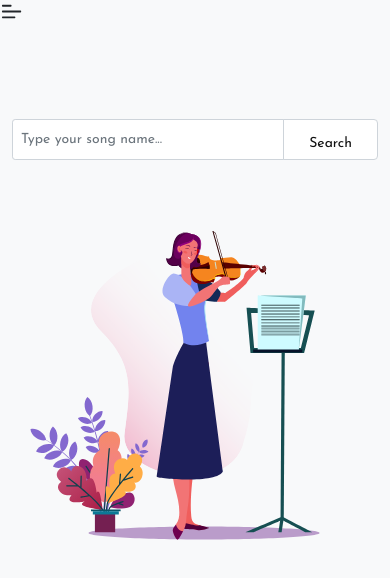
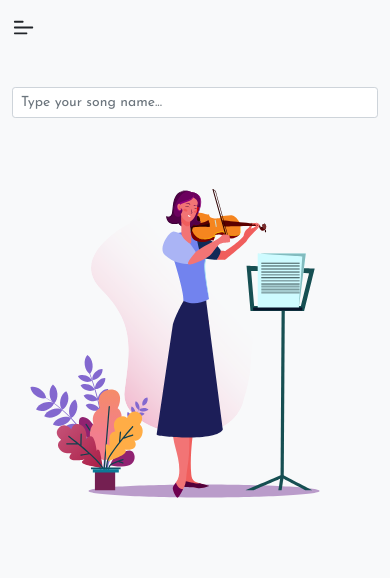
Before and after one commit to khalidccnu/audionic, a React (Vite) app: page /search in a window 390 px wide. Shown: the top 578 px of the page. Built offline with nearby package versions, Linux system fonts and the light colour scheme.

Commit message:
issue fixed

```diff
--- a/src/Root.tsx
+++ b/src/Root.tsx
@@ -86,11 +86,13 @@ const Root = () => {
         </div>
       </div>
       <div>
-        <CgMenuLeft
-          style={{ cursor: "pointer" }}
-          className="d-md-none fs-3 mb-5"
-          onClick={() => setHbMenu(false)}
-        />
+        <div className="container">
+          <CgMenuLeft
+            style={{ cursor: "pointer" }}
+            className="d-md-none fs-3 mt-3"
+            onClick={() => setHbMenu(false)}
+          />
+        </div>
         <Outlet />
       </div>
       <Toaster />
--- a/src/index.css
+++ b/src/index.css
@@ -81,6 +81,16 @@ input:focus,
   gap: 1rem;
 }
 
+.card {
+  transform: scale(1);
+  transition-property: transform;
+  transition-duration: 500ms;
+}
+
+.card:hover {
+  transform: scale(1.03);
+}
+
 .songs .player {
   background-color: #5f9ea0;
 }
--- a/src/pages/Favourites.tsx
+++ b/src/pages/Favourites.tsx
@@ -81,6 +81,7 @@ const Favourites = () => {
                       ></button>
                     </div>
                     <div className="modal-body">
+                      {playlists?.length ? (
                         <div className="list-group">
                           {playlists?.map((pl) => {
                             return (
@@ -94,6 +95,9 @@ const Favourites = () => {
                             );
                           })}
                         </div>
+                      ) : (
+                        <h6>You have not any playlist!</h6>
+                      )}
                     </div>
                     <div className="modal-footer">
                       <button
--- a/src/pages/Playlists.tsx
+++ b/src/pages/Playlists.tsx
@@ -2,6 +2,7 @@ import { useEffect, useState } from "react";
 import { FaPlus } from "react-icons/fa";
 import { getPlaylist } from "../utils";
 import Playlist from "../components/Playlist.tsx";
+import toast from "react-hot-toast";
 
 const Playlists = () => {
   const [loading, setLoading] = useState(true);
@@ -23,6 +24,7 @@ const Playlists = () => {
 
     setInput("");
     setRefetch(!isRefetch);
+    toast.success("New playlist has been created!");
   };
 
   const handleRemovePlaylist: any = (id: string) => {
@@ -31,6 +33,7 @@ const Playlists = () => {
     localStorage.setItem("playlist", JSON.stringify(filterPL));
 
     setRefetch(!isRefetch);
+    toast.success("Playlist has been deleted!");
   };
 
   useEffect(() => {
--- a/src/pages/Search.tsx
+++ b/src/pages/Search.tsx
@@ -14,13 +14,18 @@ const Search = () => {
   const [playlists, setPlaylists] = useState<
     null | { id: string; name: string; songs: string[] }[]
   >(null);
+  const [keywords, setKeywords] = useState<null | { data: { name: string } }[]>(
+    null
+  );
   const [searchKeyword, setSearchKeyword] = useState<null | string>(null);
   const [input, setInput] = useState("");
   const [plSong, setPLSong] = useState("");
+  const [isDropdown, setDropdown] = useState(false);
 
   const handleSubmit: any = (e: any) => {
     e.preventDefault();
     setSearchKeyword(e.target.search.value);
+    setDropdown(false);
   };
 
   const handleAddToPlaylist: any = (pid: string) => {
@@ -34,6 +39,30 @@ const Search = () => {
     const playlist = getPlaylist();
     setPlaylists(playlist);
   }, []);
+
+  useEffect(() => {
+    if (input) {
+      setDropdown(true);
+
+      axios
+        .get(`https://spotify23.p.rapidapi.com/search/`, {
+          params: {
+            q: input,
+            type: "tracks",
+            offset: "0",
+            limit: "3",
+            numberOfTopResults: "3",
+          },
+          headers: {
+            "X-RapidAPI-Key": import.meta.env.VITE_RAPID_API_KEY,
+            "X-RapidAPI-Host": "spotify23.p.rapidapi.com",
+          },
+        })
+        .then((response) => setKeywords(response.data.tracks.items));
+    } else {
+      setDropdown(false);
+    }
+  }, [input]);
 
   useEffect(() => {
     if (searchKeyword) {
@@ -61,10 +90,18 @@ const Search = () => {
     }
   }, [searchKeyword]);
 
+  useEffect(() => {
+    document.addEventListener("click", () => setDropdown(false));
+
+    return () =>
+      document.removeEventListener("click", () => setDropdown(false));
+  }, []);
+
   return (
     <section className="py-5">
       <div className="container">
-        <form onSubmit={handleSubmit} className="search-form input-group">
+        <div className="search-form position-relative">
+          <form onSubmit={handleSubmit}>
             <input
               type="text"
               name="search"
@@ -73,15 +110,23 @@ const Search = () => {
               value={input}
               onChange={(e: any) => setInput(e.target.value)}
             />
-          <div className="input-group-text p-0">
-            <button
-              type="submit"
-              className="btn btn-sm btn-outline-primary px-4 mt-2 search-form-submit"
+          </form>
+          <ul className={`${isDropdown ? "d-block " : ""}dropdown-menu w-100`}>
+            {keywords?.map((keyword) => (
+              <li>
+                <span
+                  className="dropdown-item"
+                  onClick={() => {
+                    setInput(keyword.data.name);
+                    setSearchKeyword(keyword.data.name);
+                  }}
                 >
-              Search
-            </button>
+                  {keyword.data.name}
+                </span>
+              </li>
+            ))}
+          </ul>
         </div>
-        </form>
         {loading ? (
           <div className="text-center mt-5">
             <div className="spinner-border" role="status"></div>
@@ -105,6 +150,7 @@ const Search = () => {
                     ></button>
                   </div>
                   <div className="modal-body">
+                    {playlists?.length ? (
                       <div className="list-group">
                         {playlists?.map((pl) => {
                           return (
@@ -118,6 +164,9 @@ const Search = () => {
                           );
                         })}
                       </div>
+                    ) : (
+                      <h6>You have not any playlist!</h6>
+                    )}
                   </div>
                   <div className="modal-footer">
                     <button
```
Lines whose indentation alone changed are shown as unchanged.
